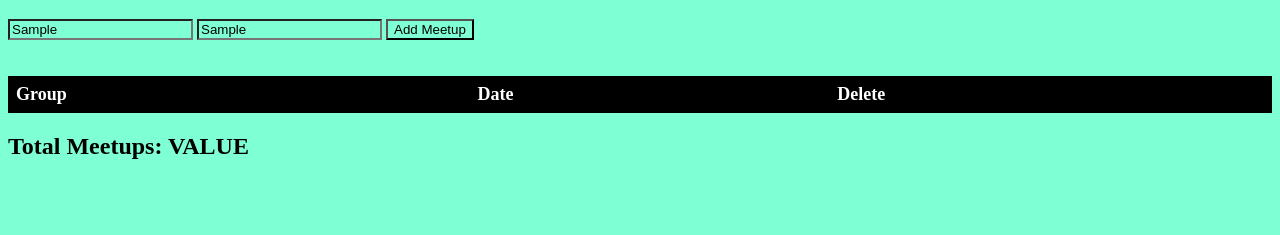
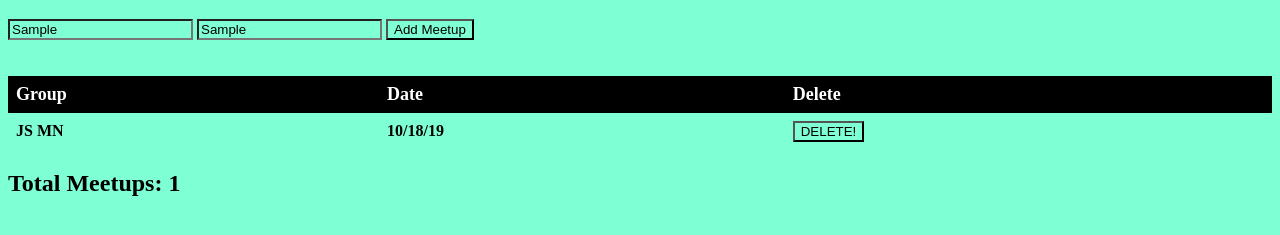
Before and after one commit to hayleyhollermann/scytale-jquery-meetup-list, a plain HTML site: page index.html in a window 1280 px wide. Both pictures are taken after typing "Sample", "Sample" into the empty fields and a click on the button "Add Meetup". Shown: the part 61-296 px from the top of the page. Drawn offline with Linux system fonts and the light colour scheme.

Commit message:
fix table in HTML, function for clicking button increments the total meetups

```diff
--- a/client.js
+++ b/client.js
@@ -5,18 +5,24 @@ $(document).ready(readyNow);
 
 function addMeetupClick(){
     numberOfMeetups ++;
-    console.log('I was clicked!');
-    $('#meetupCounter').text(numberOfMeetups);
+    //console.log('I was clicked!');
+    $('#meetupCount').text(numberOfMeetups);
+    addRow();
+    //$('table').append('<tr></tr>');
+
+}
+
+function addRow(){
+    $('tbody').append('<tr></tr>');
+
 }
 
 
 
 
 
-
-
 function readyNow() {
-    console.log('we in here!');
-    $('#meetupCounter').text(numberOfMeetups);
+    //console.log('we in here!');
+    $('#meetupCount').text(numberOfMeetups);
     $('#addMeetup').on('click', addMeetupClick)
 }
--- a/index.html
+++ b/index.html
@@ -20,11 +20,20 @@
     <br>
     <div id="tableZone">
         <table style="width: 100%">
-            <tr id="titleRow">
-                <th class ="topRow" id="groupColumn">Group</th>
-                <th class ="topRow" id="dateColumn">Date</th>
-                <th class ="topRow" id="deleteColumn">Delete</th>
-            </tr>
+            <thead>
+                <tr id="titleRow">
+                    <th class ="topRow" id="groupColumn">Group</th>
+                    <th class ="topRow" id="dateColumn">Date</th>
+                    <th class ="topRow" id="deleteColumn">Delete</th>
+                </tr>
+            </thead>
+            <tbody>
+                <tr>
+                    <th>JS MN</th>
+                    <th>10/18/19</th>
+                    <th><button class="delete">DELETE!</button></th>
+                </tr>
+            </tbody>
         </table>
     </div>
     <div>
```
